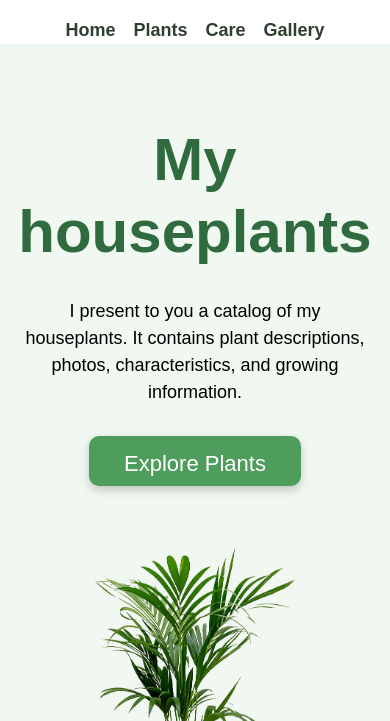
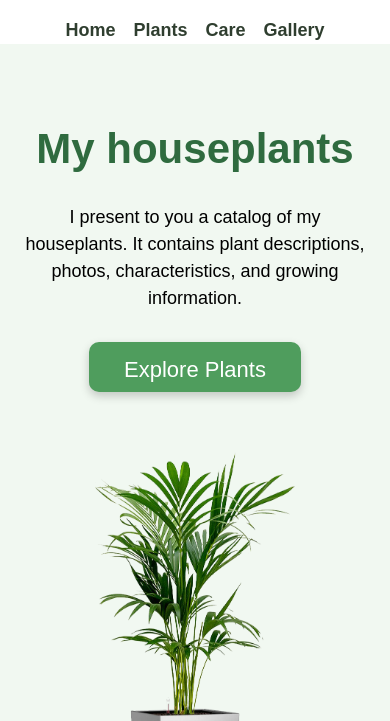
Before and after one commit to anzhela-pyvovarova/green-home, a plain HTML site: page index.html in a window 390 px wide. Shown: the part 123-844 px from the top of the page. Drawn offline with Linux system fonts and the light colour scheme.

Commit message:
gero-title

```diff
--- a/style.css
+++ b/style.css
@@ -228,8 +228,8 @@ body{
         text-align: center;
     }
 
-    .hero-titile{
-        font-size: 32px;
+    .hero-title{
+        font-size: 42px;
     }
 
     .hero-description{
```
